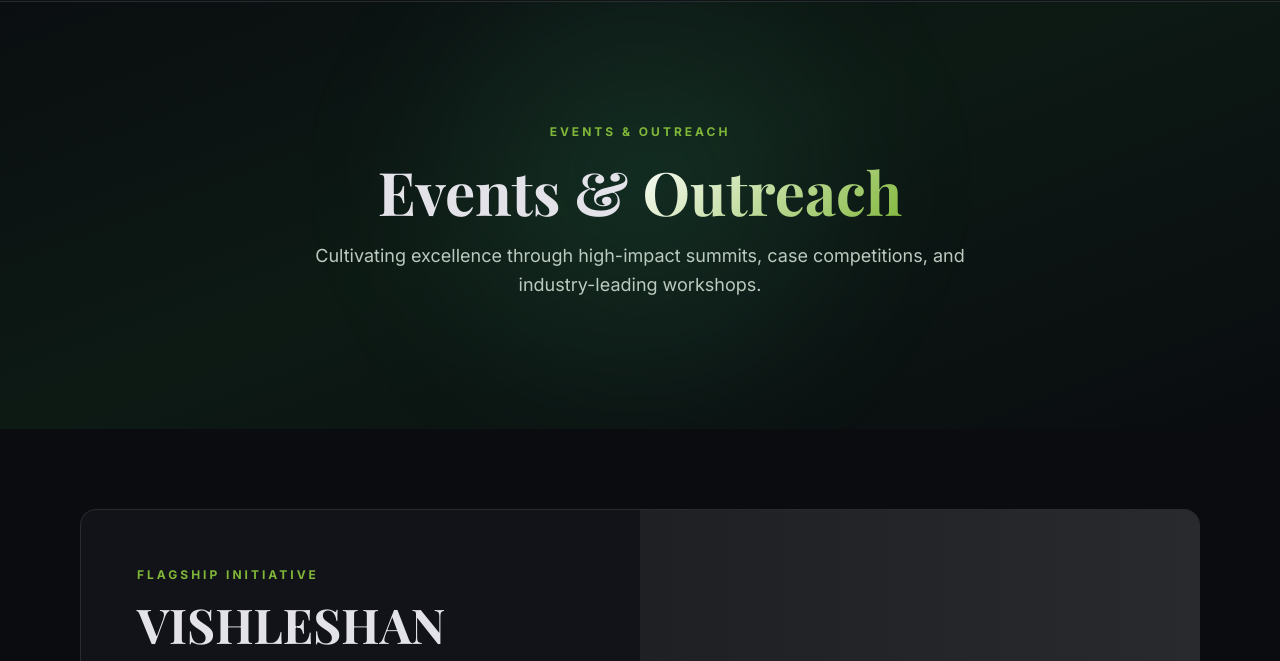
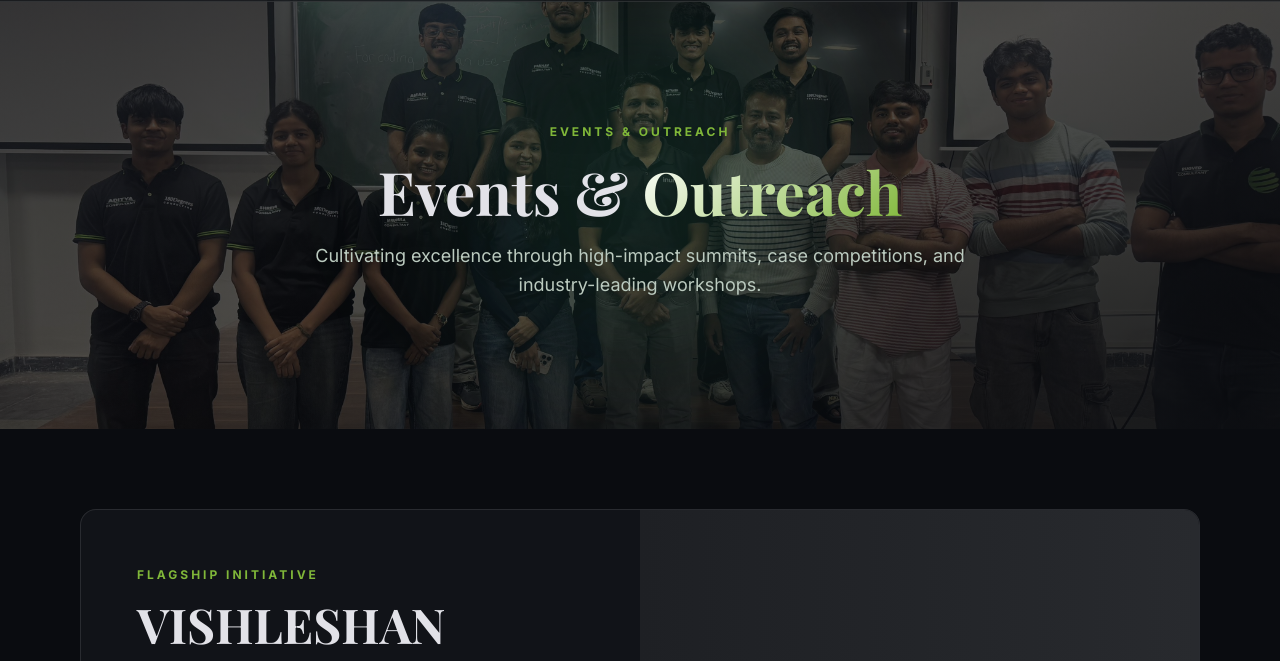
Before and after one commit to AnkurKumarIO/180DC, a plain HTML site: page events.html in a window 1280 px wide. Shown: the part 71-732 px from the top of the page. Drawn offline with nearby package versions, Linux system fonts and the light colour scheme.

Commit message:
added image transition in events

```diff
--- a/events.html
+++ b/events.html
@@ -171,6 +171,35 @@
     .mobile-menu.open {
       display: flex
     }
+
+    @keyframes hero-slideshow {
+
+      0%,
+      25% {
+        background-image: url('event-bg.jpeg');
+      }
+
+      33%,
+      58% {
+        background-image: url('event-bg-2.jpeg');
+      }
+
+      66%,
+      91% {
+        background-image: url('event-bg-3.jpeg');
+      }
+
+      100% {
+        background-image: url('event-bg.jpeg');
+      }
+    }
+
+    .hero-slideshow {
+      animation: hero-slideshow 15s infinite;
+      background-size: cover;
+      background-position: center;
+      transition: background-image 1s ease-in-out;
+    }
   </style>
 </head>
 
@@ -207,17 +236,19 @@
 
   <main>
     <!-- HERO STRIP -->
-    <section class="relative h-[420px] md:h-[500px] flex items-center justify-center overflow-hidden pt-16">
-      <div class="absolute inset-0 bg-gradient-to-br from-[#0A0C10] via-[#0d1a14] to-[#0A0C10]"></div>
+    <section
+      class="relative h-[420px] md:h-[500px] flex items-center justify-center overflow-hidden pt-16 hero-slideshow">
+      <div class="absolute inset-0 bg-gradient-to-br from-[#0A0C10]/80 via-[#0A0C10]/70 to-[#0A0C10]/90"></div>
       <div class="absolute inset-0 flex items-center justify-center pointer-events-none">
         <div class="w-[600px] h-[600px] rounded-full"
-          style="background:radial-gradient(circle,rgba(78,222,163,0.12) 0%,transparent 65%);filter:blur(60px)"></div>
+          style="background:radial-gradient(circle,rgba(78,222,163,0.15) 0%,transparent 65%);filter:blur(60px)"></div>
       </div>
       <div class="relative z-10 text-center px-6">
-        <span class="section-label mb-5 block">Events &amp; Outreach</span>
-        <h1 class="font-display text-4xl md:text-6xl font-bold mb-5">Events &amp; <span
+        <span class="section-label mb-5 block drop-shadow-lg">Events &amp; Outreach</span>
+        <h1 class="font-display text-4xl md:text-6xl font-bold mb-5 drop-shadow-xl">Events &amp; <span
             class="gradient-text">Outreach</span></h1>
-        <p class="text-on-surface-variant text-lg max-w-2xl mx-auto leading-relaxed">Cultivating excellence through
+        <p class="text-on-surface-variant text-lg max-w-2xl mx-auto leading-relaxed drop-shadow-md">Cultivating
+          excellence through
           high-impact summits, case competitions, and industry-leading workshops.</p>
       </div>
     </section>
@@ -247,7 +278,8 @@
                   </div>
                 </div>
                 <div
-                  class="btn-gradient w-fit flex items-center gap-2 cursor-default text-xs font-bold uppercase tracking-widest">Hover to View
+                  class="btn-gradient w-fit flex items-center gap-2 cursor-default text-xs font-bold uppercase tracking-widest">
+                  Hover to View
                   Description <span class="material-symbols-outlined text-sm">turn_right</span></div>
               </div>
               <div
@@ -310,7 +342,8 @@
                 </div>
               </div>
               <div
-                class="border border-primary/50 text-primary hover:bg-primary hover:text-[#0A0C10] px-5 py-2.5 rounded-full font-bold text-xs uppercase tracking-widest transition-all cursor-default flex items-center gap-2 w-fit mt-4">Hover to View
+                class="border border-primary/50 text-primary hover:bg-primary hover:text-[#0A0C10] px-5 py-2.5 rounded-full font-bold text-xs uppercase tracking-widest transition-all cursor-default flex items-center gap-2 w-fit mt-4">
+                Hover to View
                 Description <span class="material-symbols-outlined text-sm">turn_right</span></div>
             </div>
             <!-- BACK -->
@@ -357,7 +390,8 @@
                 </div>
               </div>
               <div
-                class="border border-primary/50 text-primary hover:bg-primary hover:text-[#0A0C10] px-5 py-2.5 rounded-full font-bold text-xs uppercase tracking-widest transition-all cursor-default flex items-center gap-2 w-fit mt-4">Hover to View
+                class="border border-primary/50 text-primary hover:bg-primary hover:text-[#0A0C10] px-5 py-2.5 rounded-full font-bold text-xs uppercase tracking-widest transition-all cursor-default flex items-center gap-2 w-fit mt-4">
+                Hover to View
                 Description <span class="material-symbols-outlined text-sm">turn_right</span></div>
             </div>
             <!-- BACK -->
```
Also changed, not shown: event-bg-2.jpeg (added), event-bg-3.jpeg (added), event-bg.jpeg (added).
